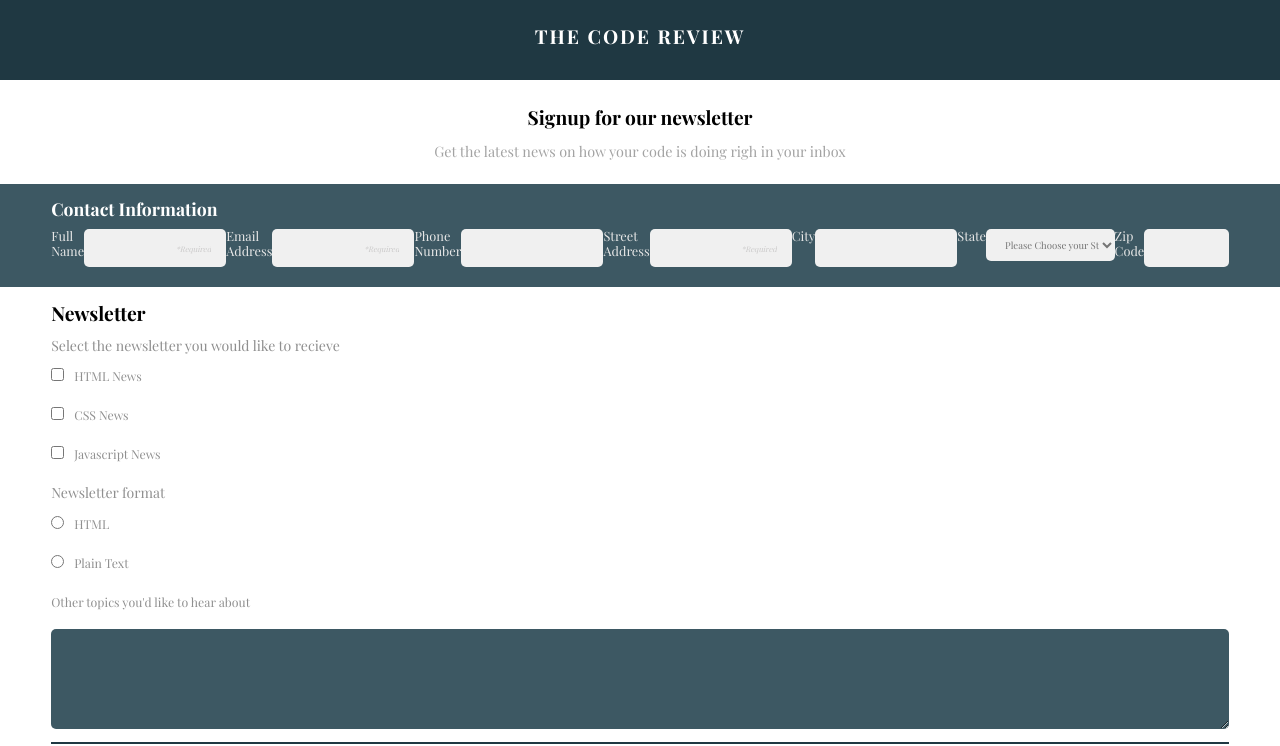
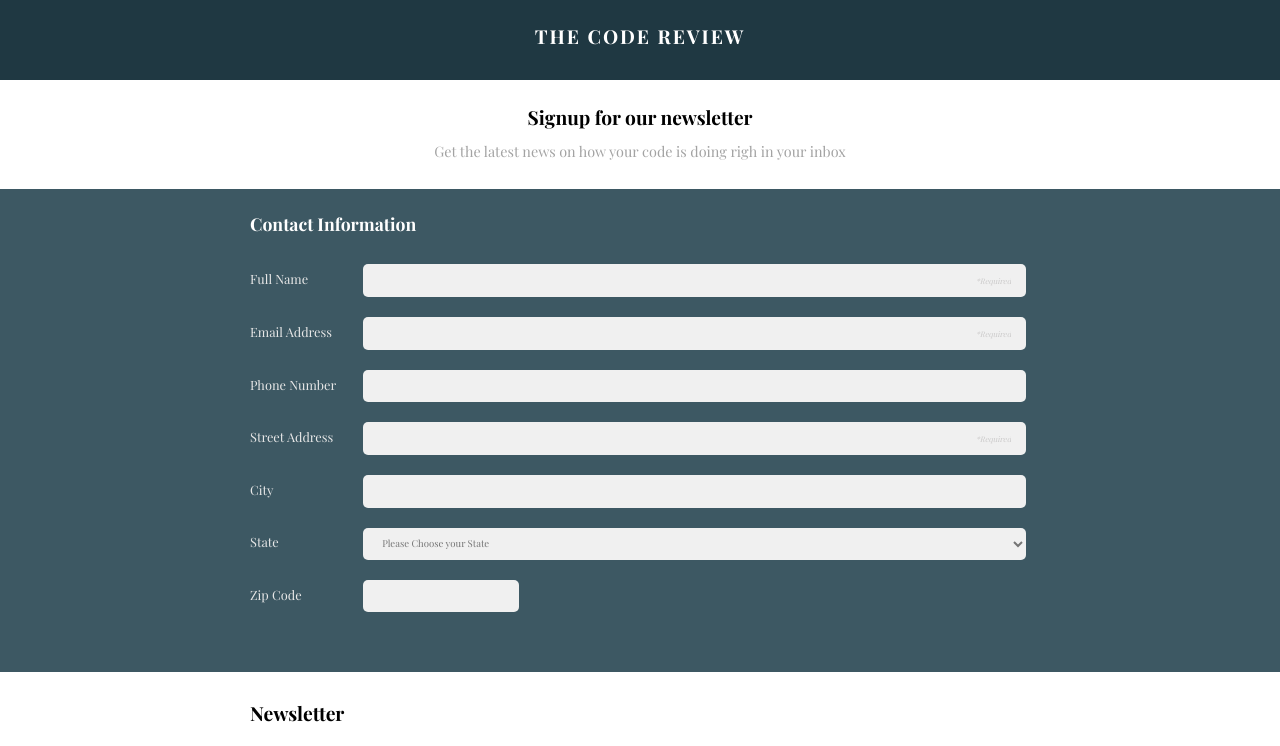
Before and after one commit to marc-design-dev/Tech-Degree-Project-Unit-03, a plain HTML site: page index.html in a window 1280 px wide. Shown: the top 746 px of the page. Drawn offline with nearby package versions, Linux system fonts and the light colour scheme; a web font is replaced by a local one.

Commit message:
Media Quaries

```diff
--- a/css/styles.css
+++ b/css/styles.css
@@ -24,7 +24,7 @@
 .secondary_header {
     text-align: center;
     margin: 0px 4%;
-    padding: 10px 0;
+    padding: 10px 0 15px;
 }
 
 .secondary_header h2 {
@@ -45,10 +45,11 @@
 
 .background_element2 {
     padding-top: 15px;
+    margin: 0 4%;
 }
 
 .contact_info {
-    display: flex;
+
     border:none;
     padding: 10px 4% 20px ;
     margin: 0;
@@ -57,12 +58,14 @@
 .contact_info legend, .newsletter legend {
     font-size: 1.1em;
     font-weight: bold;
+    padding: 5px 0 10px;
 }
 .contact_info legend {
     color: white;
 }
 
 .contact_info label {
+    display: flex;
     font-size: 0.8em;
     color: rgb(231, 231, 231);
     padding-bottom: 8px;
@@ -76,6 +79,7 @@
     font-size: 0.8em;
     color: rgb(117, 117, 117);
     border-radius: 5px;
+    display: flex;
 }
 select {
     font-size: 0.6em;
@@ -90,6 +94,7 @@ select {
     color: rgb(117, 117, 117);
     border-radius: 5px;
     padding-left: 15px;
+    margin-bottom: 15px;
 }
 
 input:focus, textarea:focus, select:focus {
@@ -99,7 +104,7 @@ input:focus, textarea:focus, select:focus {
 }
 
 input[name="zip"] {
-    width: 50%;
+    width: 30%;
 }
 
 ::placeholder {
@@ -113,7 +118,7 @@ input[name="zip"] {
 .newsletter {
     border:none;
     border-bottom: solid 2px rgb(31, 56, 66);
-    margin: 0 4% 10px;
+    margin: 0 0 10px;
     padding: 10px 0 10px 0;
     font-size: 1.1em;
 }
@@ -150,8 +155,7 @@ button {
     color: white;
     padding: 15px 0;
     border-radius: 5px;
-    width: 92%;
-    margin: 0 4%;
+    width: 100%;
     font-weight: bold;
 }
 
@@ -171,3 +175,65 @@ button:hover {
     margin: 20px 0;
     padding-top: 18px;
 }
+
+/* Media Quaries */
+
+@media (min-width: 768px) {
+
+.contact_info{
+    max-width: 800px;
+    width: 100%;
+    margin: auto;
+    padding: 0 10px;
+}
+
+.contact_info label {
+  display: inline-block;
+    width: 14%;
+}
+.contact_info input, .contact_info select {
+    width:85%;
+    display: inline-block;
+    margin-bottom: 20px;
+}
+
+input[name="zip"] {
+    width: 20%;
+}
+
+.contact_info legend {
+    padding-bottom: 30px;
+}
+
+.background_element {
+    margin: auto;
+    padding-top: 20px;
+    padding-bottom: 40px;
+}
+.newsletter {
+    max-width: 800px;
+    width: 100%;
+    margin:auto;
+}
+
+.newsletter legend {
+    padding-bottom: 10px;
+}
+
+.background_element2{
+  max-width: 800px;
+  width: 100%;
+  margin: auto;
+  padding-top: 25px;
+  padding-left: 10px;
+  padding-right: 10px;
+}
+
+textarea {
+    margin-bottom: 10px;
+}
+button {
+    margin-top: 20px;
+}
+
+}
```
